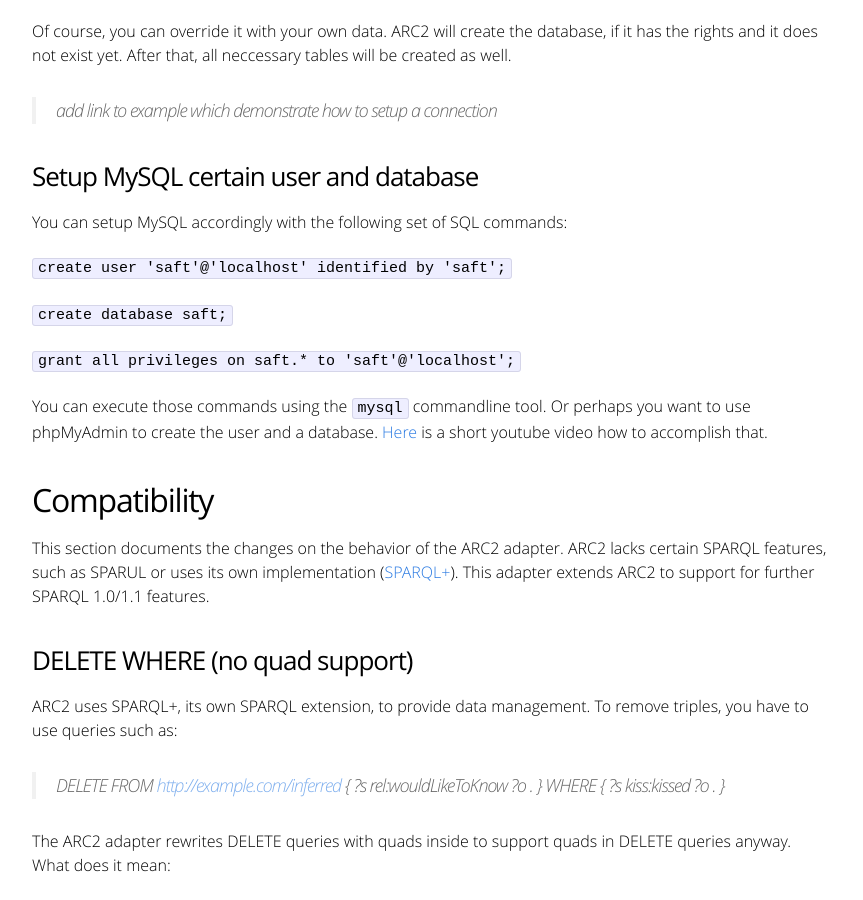
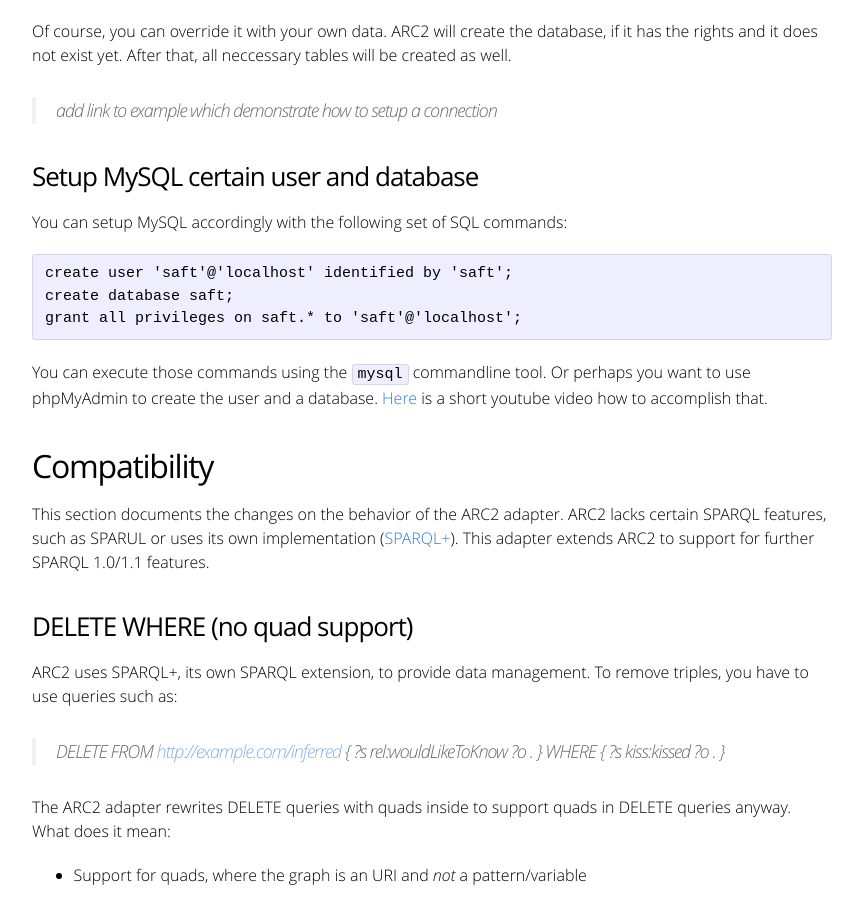
Before and after one commit to SaftIng/safting.github.io, a Jekyll site: the page built from doc/phpframework/addition/ARC2.md, in a window 1280 px wide and 900 px high, scrolled down 748 px. Shown: the whole window, without its empty margins (208-1071 px from the left). Built offline with Jekyll 4.4.1, drawn with Linux system fonts in a browser that asks for light colours.

Commit message:
Update ARC2.md

```diff
--- a/doc/phpframework/addition/ARC2.md
+++ b/doc/phpframework/addition/ARC2.md
@@ -34,11 +34,9 @@ Of course, you can override it with your own data. ARC2 will create the database
 
 You can setup MySQL accordingly with the following set of SQL commands:
 
-`create user 'saft'@'localhost' identified by 'saft';`
-
-`create database saft;`
-
-`grant all privileges on saft.* to 'saft'@'localhost';`
+    create user 'saft'@'localhost' identified by 'saft';
+    create database saft;
+    grant all privileges on saft.* to 'saft'@'localhost';
 
 You can execute those commands using the `mysql` commandline tool. Or perhaps you want to use phpMyAdmin to create the user and a database. [Here](https://www.youtube.com/watch?v=lfjzAbaW32c) is a short youtube video how to accomplish that.
 
```
